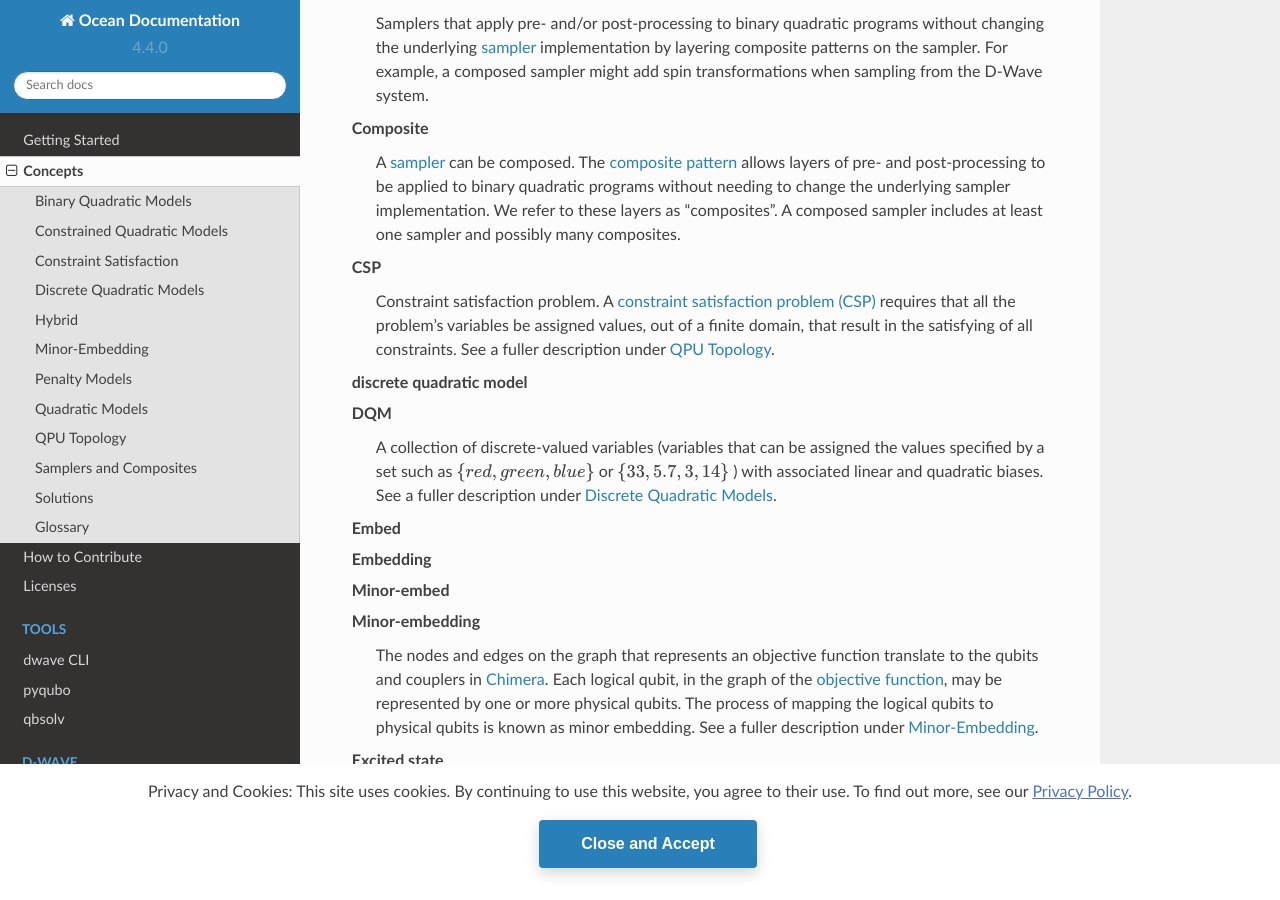
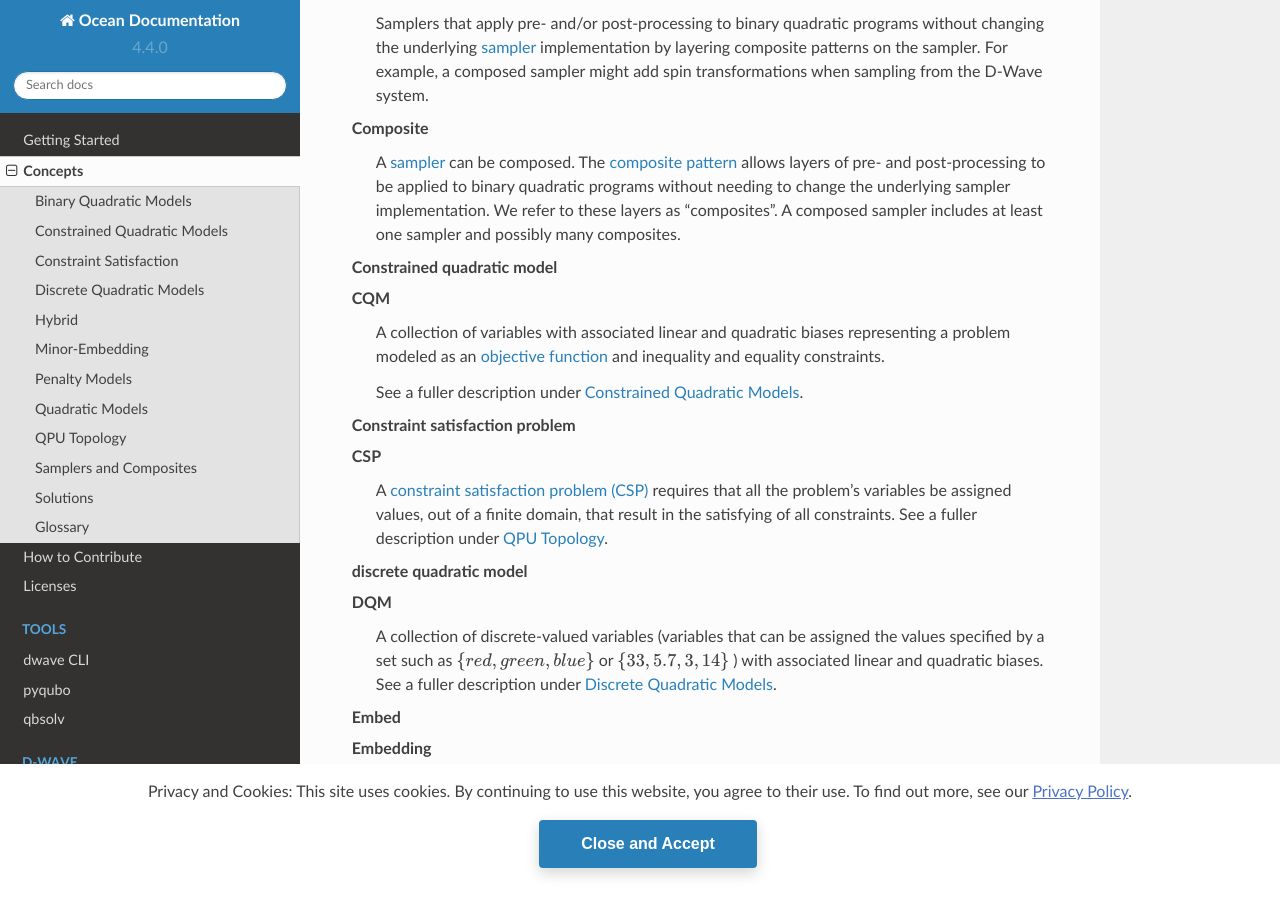
Before and after one commit to dwavesystems/dwave-ocean-sdk, a Sphinx documentation site: the page built from docs/concepts/index.rst, in a window 1280 px wide and 900 px high, scrolled down 1410 px. Built offline with Sphinx 7.4.7 and the Read the Docs theme 2.0.0, drawn with Linux system fonts in a browser that asks for light colours; pages that are not in the unit, such as notebooks, are missing from menus.

Commit message:
Add CQM to glossary

```diff
--- a/docs/concepts/index.rst
+++ b/docs/concepts/index.rst
@@ -105,9 +105,17 @@ Glossary
           We refer to these layers as "composites". A composed sampler includes at least one
           sampler and possibly many composites.
 
+      Constrained quadratic model
+      CQM
+          A collection of variables with associated linear and quadratic biases
+          representing a problem modeled as an :term:`objective function` and
+          inequality and equality constraints.
+
+          See a fuller description under :doc:`Constrained Quadratic Models </concepts/cqm>`.
+
+      Constraint satisfaction problem
       CSP
-          Constraint satisfaction problem. A
-          `constraint satisfaction problem (CSP) <https://en.wikipedia.org/wiki/Constraint_satisfaction_problem>`_
+          A `constraint satisfaction problem (CSP) <https://en.wikipedia.org/wiki/Constraint_satisfaction_problem>`_
           requires that all the problem's variables be assigned values, out of a finite domain,
           that result in the satisfying of all constraints.
           See a fuller description under :doc:`QPU Topology </concepts/csp>`.
```
